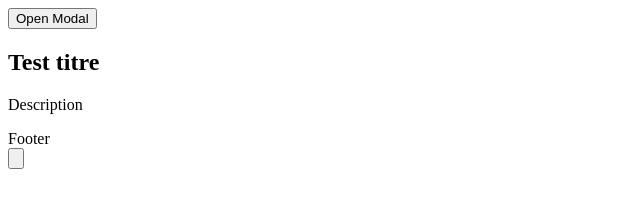
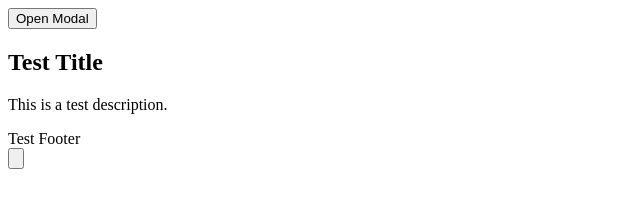
Before and after one commit to aeonshad/react-modal-component-hw, a React (Create React App) app: page / in a window 1280 px wide. Both pictures are taken after a click on the button "Open Modal". Shown: the top 198 px of the page, without its empty margins (0-640 px from the left). Built offline with nearby package versions, Linux system fonts and the light colour scheme.

Commit message:
Use jsx instead of js and remove useless class

```diff
--- a/src/App.js
+++ b/src/App.jsx
@@ -8,17 +8,15 @@ function App() {
         setIsOpen(!isOpen);
     };
     return (
-        <main className="main-container">
-            <button className="modal-btn-open primary" onClick={toggleModal}>
-                Open Modal
-            </button>
+        <main>
+            <button onClick={toggleModal}>Open Modal</button>
             <Modal open={isOpen}>
                 <ModalContent onClose={toggleModal}>
                     <ModalHeader>
-                        <ModalTitle>Test titre</ModalTitle>
-                        <ModalDescription>Description</ModalDescription>
+                        <ModalTitle>Test Title</ModalTitle>
+                        <ModalDescription>This is a test description.</ModalDescription>
                     </ModalHeader>
-                    <ModalFooter>Footer</ModalFooter>
+                    <ModalFooter>Test Footer</ModalFooter>
                 </ModalContent>
             </Modal>
         </main>
--- a/src/components/Modal.jsx
+++ b/src/components/Modal.jsx
@@ -1,9 +1,9 @@
 import { ReactComponent as CloseIcon } from './close-outline.svg';
 
-export const Modal = ({ className, open, children }) => (open ? <div className="modal-overlay">{children}</div> : null);
+export const Modal = ({ className, open, children }) => (open ? <div>{children}</div> : null);
 
 export const ModalContent = ({ className, onClose, children }) => (
-    <div className="modal-container">
+    <div>
         {children}
         <button onClick={onClose}>
             <CloseIcon />
```
Also changed, not shown: src/index.jsx (renamed from src/index.js).
